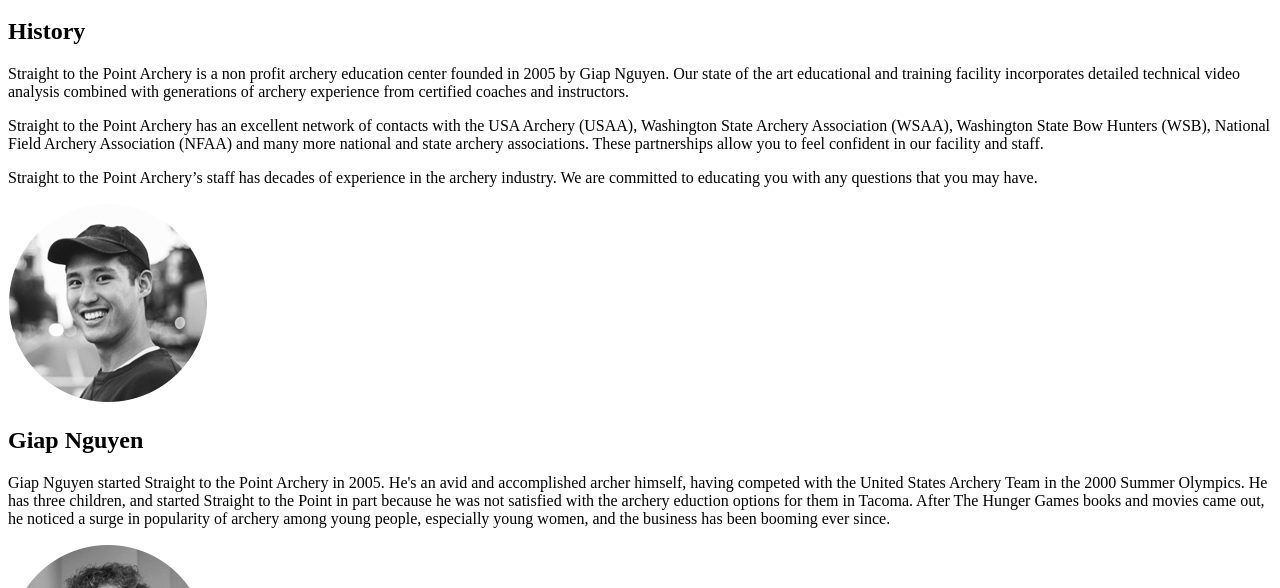
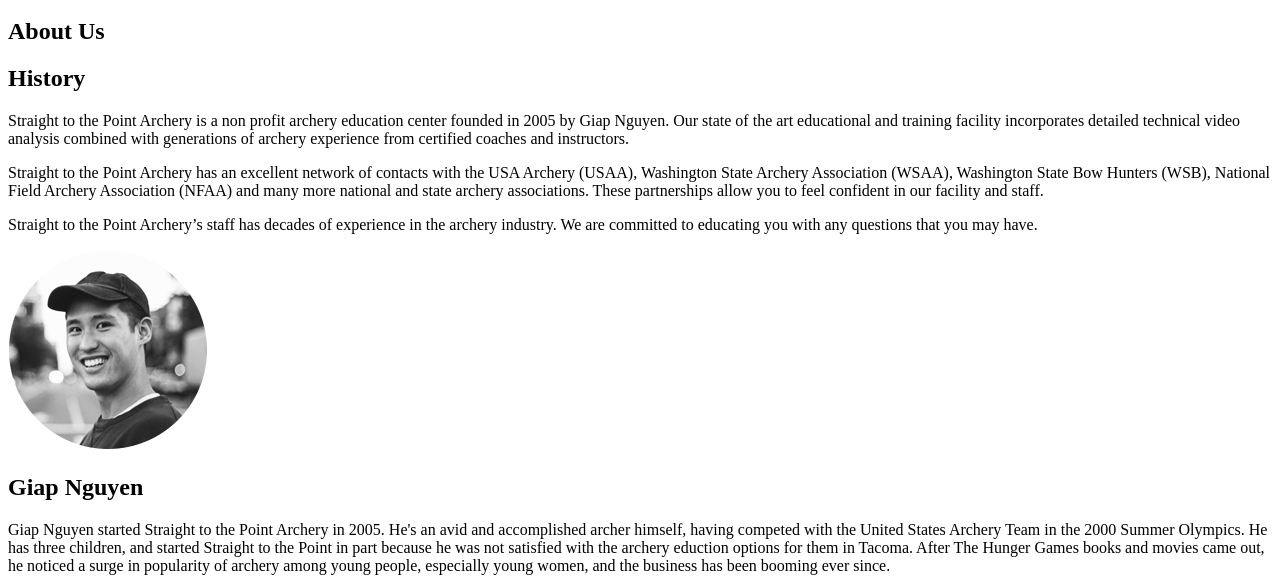
Before and after one commit to kellyros12/archery-project, a plain HTML site: page about-us.html in a window 1280 px wide. Shown: the part 146-734 px from the top of the page. Drawn offline with Linux system fonts and the light colour scheme.

Commit message:
Validated about-us.html and updated per w3

```diff
--- a/about-us.html
+++ b/about-us.html
@@ -13,10 +13,11 @@
             </nav>
         </header>
         <section>
-            <h1>History</h1>
+            <h1>About Us</h1>
             <article class="History">
+                <h2>History</h2>
                 <p>Straight to the Point Archery is a non profit archery education center founded in 2005 by Giap Nguyen.  Our state of the art educational and training facility incorporates detailed technical video analysis combined with generations of archery experience from certified coaches and instructors.</p>
-                <p>Straight to the Point Archery has an excellent network of contacts with the USA Archery (USAA), Washington State Archery Association (WSAA), Washington State Bow Hunters (WSB), National Field Archery Association (NFAA) and many more national and state archery associations. These partnerships allow you to feel confident in our facility and staff.</p.>
+                <p>Straight to the Point Archery has an excellent network of contacts with the USA Archery (USAA), Washington State Archery Association (WSAA), Washington State Bow Hunters (WSB), National Field Archery Association (NFAA) and many more national and state archery associations. These partnerships allow you to feel confident in our facility and staff.</p>
                 <p>Straight to the Point Archery’s staff has decades of experience in the archery industry. We are committed to educating you with any questions that you may have.</p>
             </article>
             <article class="Instructors">
```
